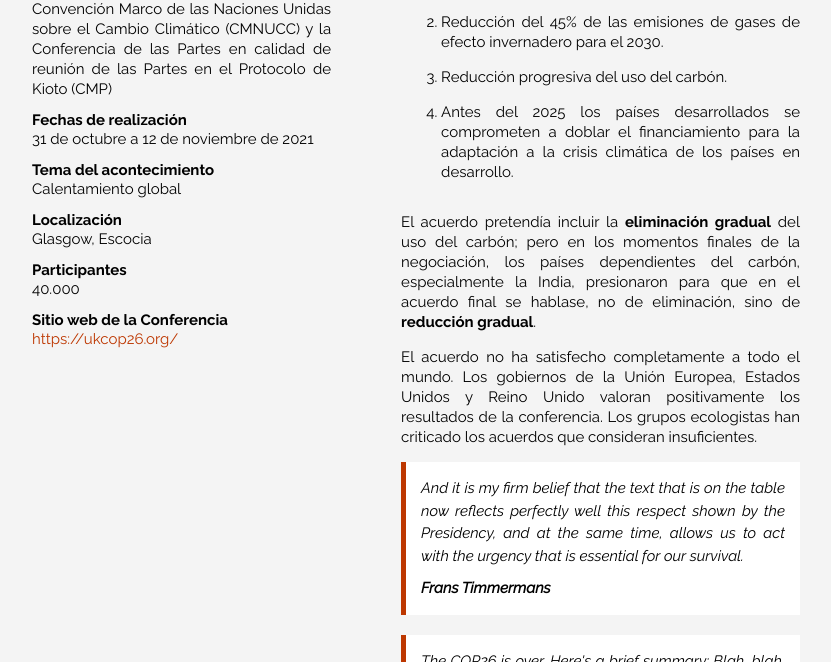
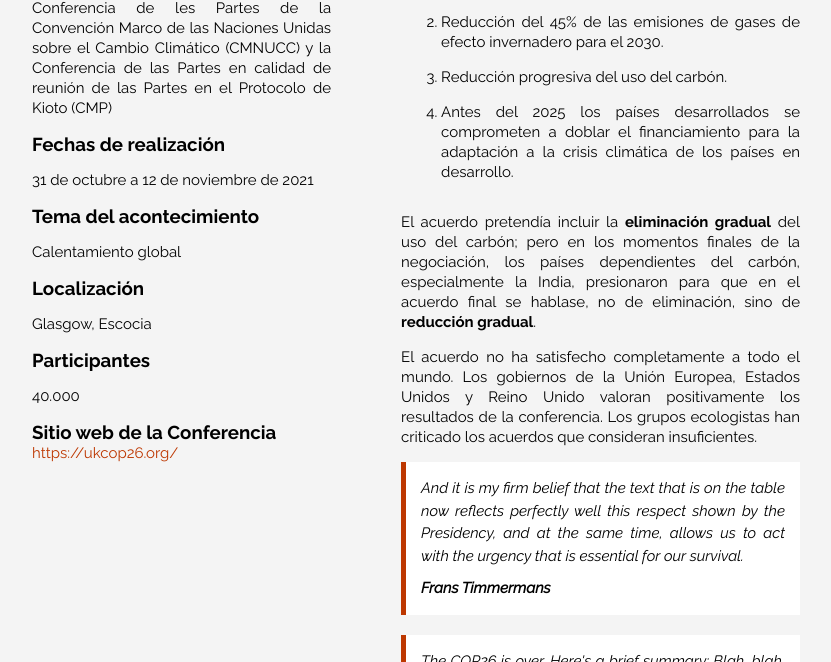
Before and after one commit to Lisa159/html-css-pec3, a plain HTML site: page cop26.html in a window 1280 px wide. Shown: the part 473-1135 px from the top of the page, without its empty margins (224-1055 px from the left). Drawn offline with Linux system fonts and the light colour scheme.

Commit message:
Updated css

```diff
--- a/css/estilos.css
+++ b/css/estilos.css
@@ -360,7 +360,8 @@ main cite{
 	margin-bottom: 40px;
 }
 
-.copMainContainer section article h3,
+.copMainContainer section article dt,
+.copMainContainer section article dd,
 .copMainContainer section article p,
 .copMainContainer section article a,
 .copMainContainer section article ol,
@@ -375,12 +376,13 @@ main cite{
 	line-height: 20px;
 }
 
-.copMainContainer section article .dataContainer p{
-	margin: 0;
+.copMainContainer section article dt{
+	font-weight: 700;
 }
 
-.copMainContainer section article .dataContainer{
+.copMainContainer section article dl dd{
 	margin-bottom: 12px;
+	margin-left: 0;
 }
 
 .copMainContainer section article ol{
```
